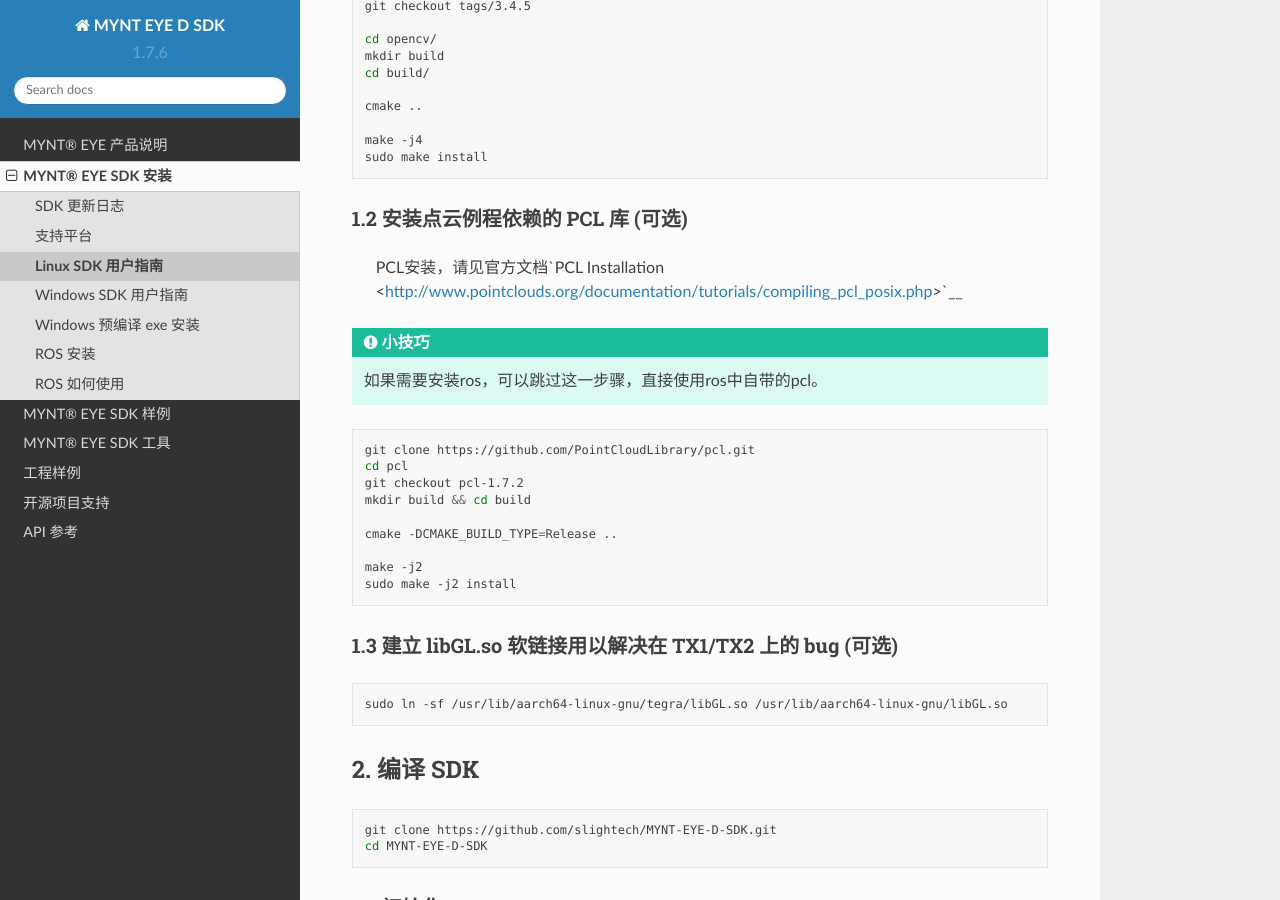
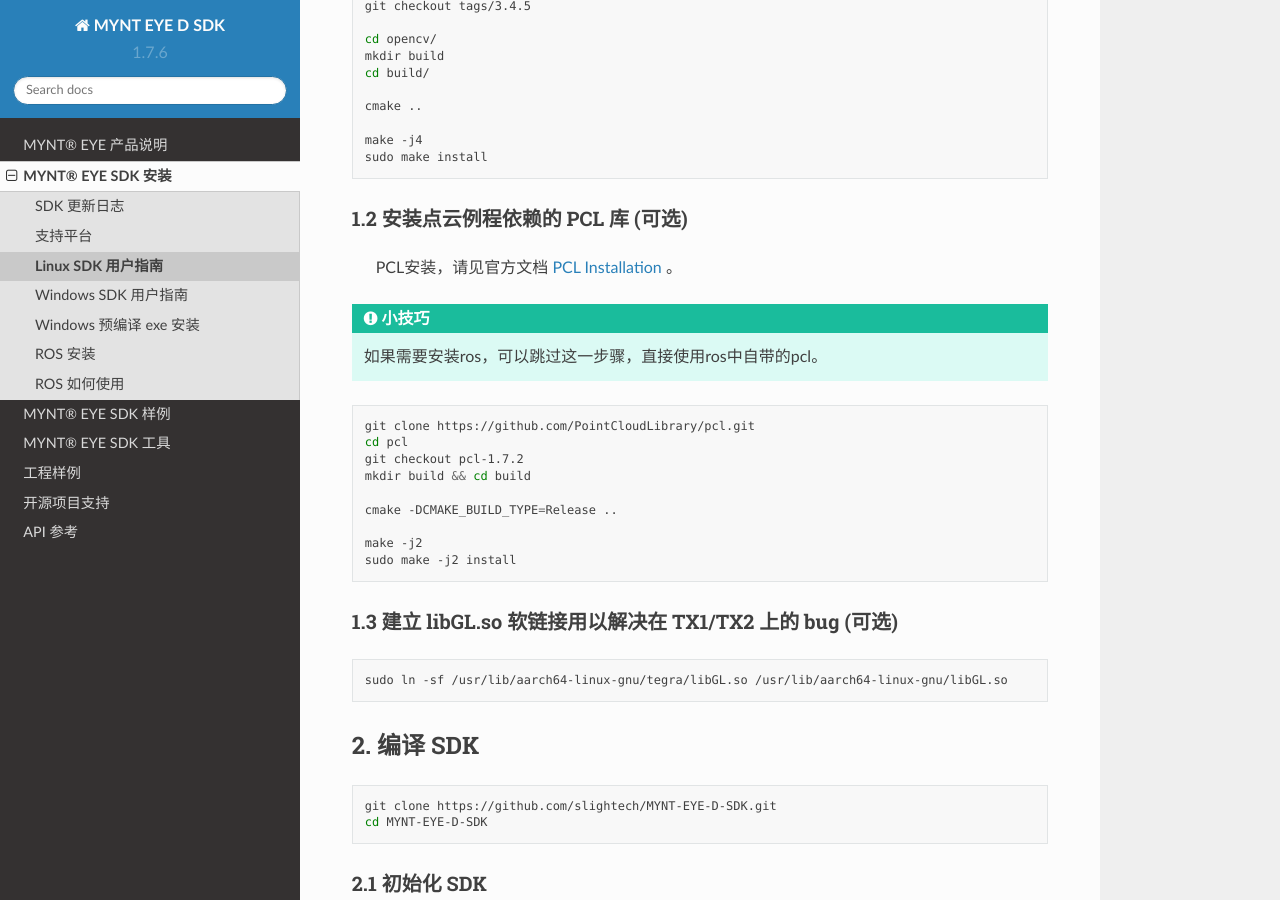
Before and after one commit to slightech/MYNT-EYE-D-SDK-Docs-zh_CN, a Sphinx documentation site: the page built from docs/installation/build_linux.rst, in a window 1280 px wide and 900 px high, scrolled down 841 px. Built offline with Sphinx 7.4.7 and the Read the Docs theme 2.0.0, drawn with Linux system fonts in a browser that asks for light colours.

Commit message:
docs(*): update formation

```diff
--- a/docs/installation/build_linux.rst
+++ b/docs/installation/build_linux.rst
@@ -28,6 +28,7 @@
 
     如果需要安装ros，可以跳过这一步骤，直接使用ros中自带的opencv。
 
+
    OpenCV 如何编译安装，请见官方文档
    `Installation in Linux <https://docs.opencv.org/master/d7/d9f/tutorial_linux_install.html>`__\
    。或参考如下命令：
@@ -56,7 +57,7 @@
 1.2 安装点云例程依赖的 PCL 库 (可选)
 ~~~~~~~~~~~~~~~~~~~~~~~~~~~~~~~~~~~~
 
-    PCL安装，请见官方文档`PCL Installation <http://www.pointclouds.org/documentation/tutorials/compiling_pcl_posix.php>`__
+    PCL安装，请见官方文档 `PCL Installation <http://www.pointclouds.org/documentation/tutorials/compiling_pcl_posix.php>`__ 。
 
 .. tip::
 
```
